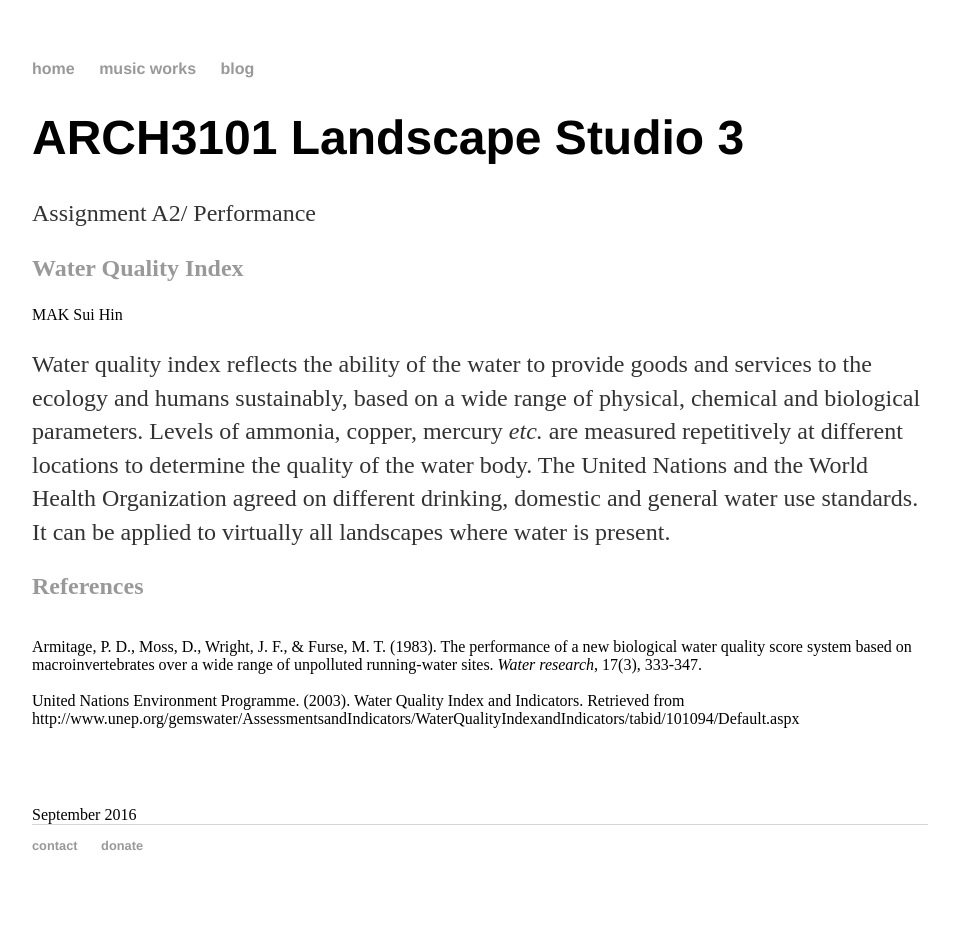
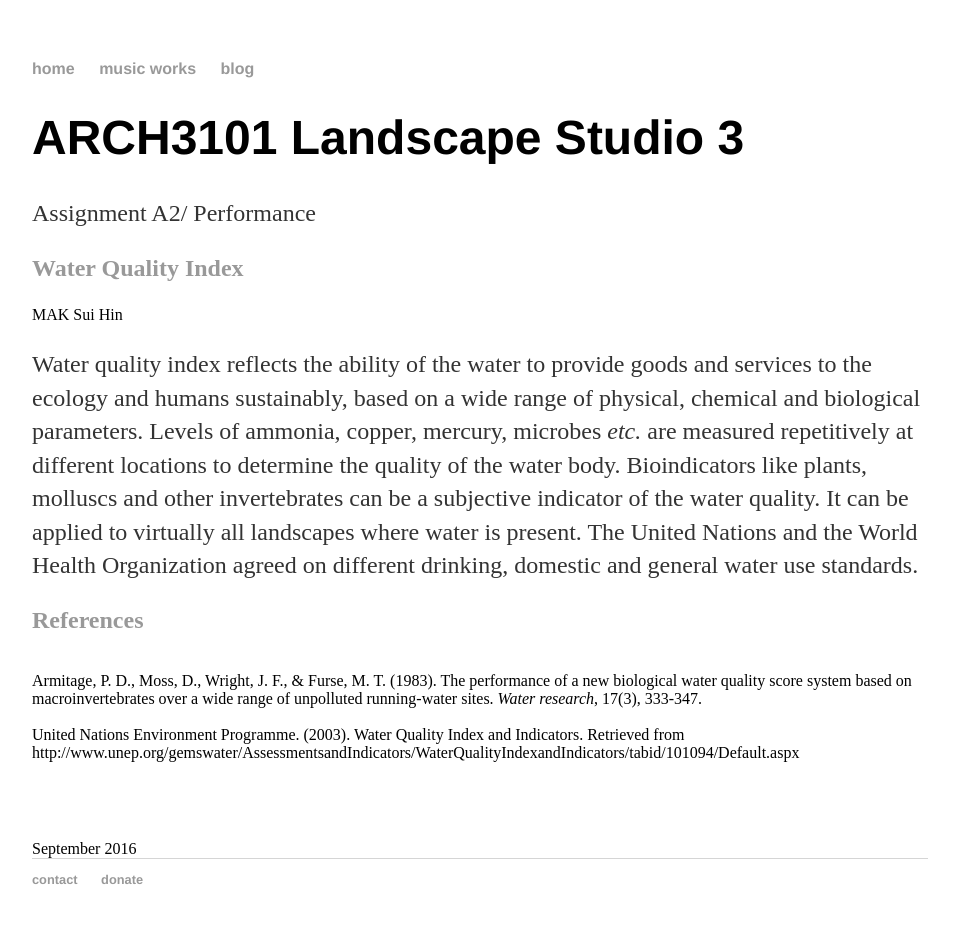
Before and after one commit to maksuihin/maksuihin.github.io, a Jekyll site: the page built from metric.html, in a window 1280 px wide. Shown: the whole page, without its empty margins (160-1119 px from the left). Built offline with Jekyll 4.4.1, drawn with Linux system fonts in a browser that asks for light colours; before the commit the page ends 913 px from its top, so only the background shows below that.

Commit message:
Update metric.html

```diff
--- a/metric.html
+++ b/metric.html
@@ -9,7 +9,7 @@
 			<h2>Water Quality Index</h2></p>
 			MAK Sui Hin
 			<div class="blurb">
-		<p>Water quality index reflects the ability of the water to provide goods and services to the ecology and humans sustainably, based on a wide range of physical, chemical and biological parameters. Levels of ammonia, copper, mercury <i>etc.</i> are measured repetitively at different locations to determine the quality of the water body. The United Nations and the World Health Organization agreed on different drinking, domestic and general water use  standards. It can be applied to virtually all landscapes where water is present.</p>
+		<p>Water quality index reflects the ability of the water to provide goods and services to the ecology and humans sustainably, based on a wide range of physical, chemical and biological parameters. Levels of ammonia, copper, mercury, microbes <i>etc.</i> are measured repetitively at different locations to determine the quality of the water body. Bioindicators like plants, molluscs and other invertebrates can be a subjective indicator of the water quality. It can be applied to virtually all landscapes where water is present. The United Nations and the World Health Organization agreed on different drinking, domestic and general water use standards.</p>
 		</div>
 			<p><h2>References</h2></br>
 		Armitage, P. D., Moss, D., Wright, J. F., & Furse, M. T. (1983). The performance of a new biological water quality score system based on macroinvertebrates over a wide range of unpolluted running-water sites. <i>Water research</i>, 17(3), 333-347.</br></br>
```
